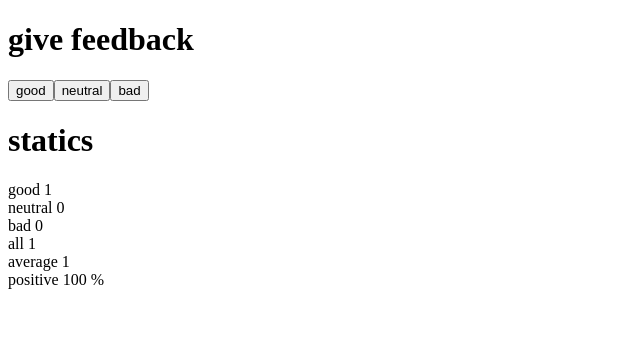
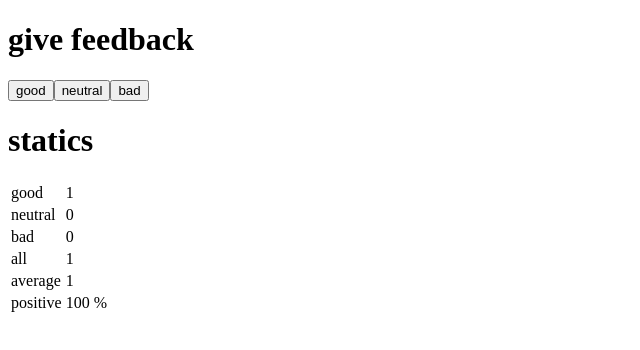
Before and after one commit to alvarooocg/Part1_unicafe, a React (Vite) app in the folder unicafe/: page / in a window 1280 px wide. Both pictures are taken after a click on the button "good". Shown: the top 350 px of the page, without its empty margins (0-640 px from the left). Built offline with nearby package versions, Linux system fonts and the light colour scheme.

Commit message:
Exercise 1.11

```diff
--- a/unicafe/src/App.jsx
+++ b/unicafe/src/App.jsx
@@ -9,14 +9,14 @@ const App = () => {
   const positive = (good / all) * 100
 
   return (
-    <div>
+    <>
       <Header text="give feedback"/>
       <Button text="good" handleClick={() => setGood(good + 1)}/>
       <Button text="neutral" handleClick={() => setNeutral(neutral + 1)}/>
       <Button text="bad" handleClick={() => setBad(bad + 1)}/>
       <Header text="statics"/>
       <Data all={all} good={good} neutral={neutral} bad={bad} average={average} positive={positive}/>
-    </div>
+    </>
   )
 }
 
@@ -35,21 +35,28 @@ const Button = (props) => (
 // I already created the statistic component in the previous step (1.8)
 const Statistics = (props) => {
   return (
-    <div>
+    <table>
+      <tbody>
         <StatisticsLine name="good" count={props.good}/>
         <StatisticsLine name="neutral" count={props.neutral}/>
         <StatisticsLine name="bad" count={props.bad}/>
         <StatisticsLine name="all" count={props.all}/>
         <StatisticsLine name="average" count={props.average}/>
         <StatisticsLine name="positive" count={props.positive + " %"}/>
-    </div>
+      </tbody>
+    </table>
   )
 }
 
 const StatisticsLine = (props) => (
-  <div>
-    {props.name} {props.count}
-  </div>
+  <tr>
+    <td>
+      {props.name}
+    </td>
+    <td>
+      {props.count}
+    </td>
+  </tr>
 )
 
 const Data = (props) => {
```
